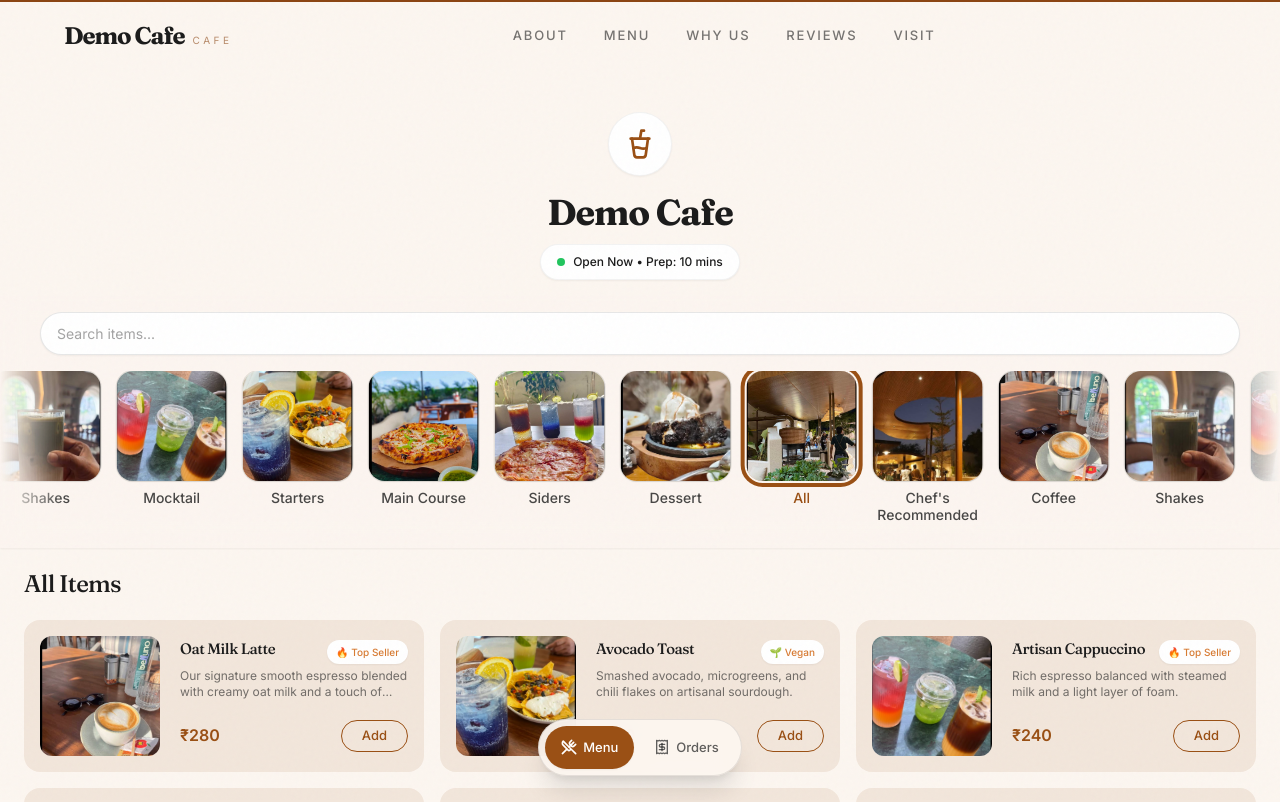
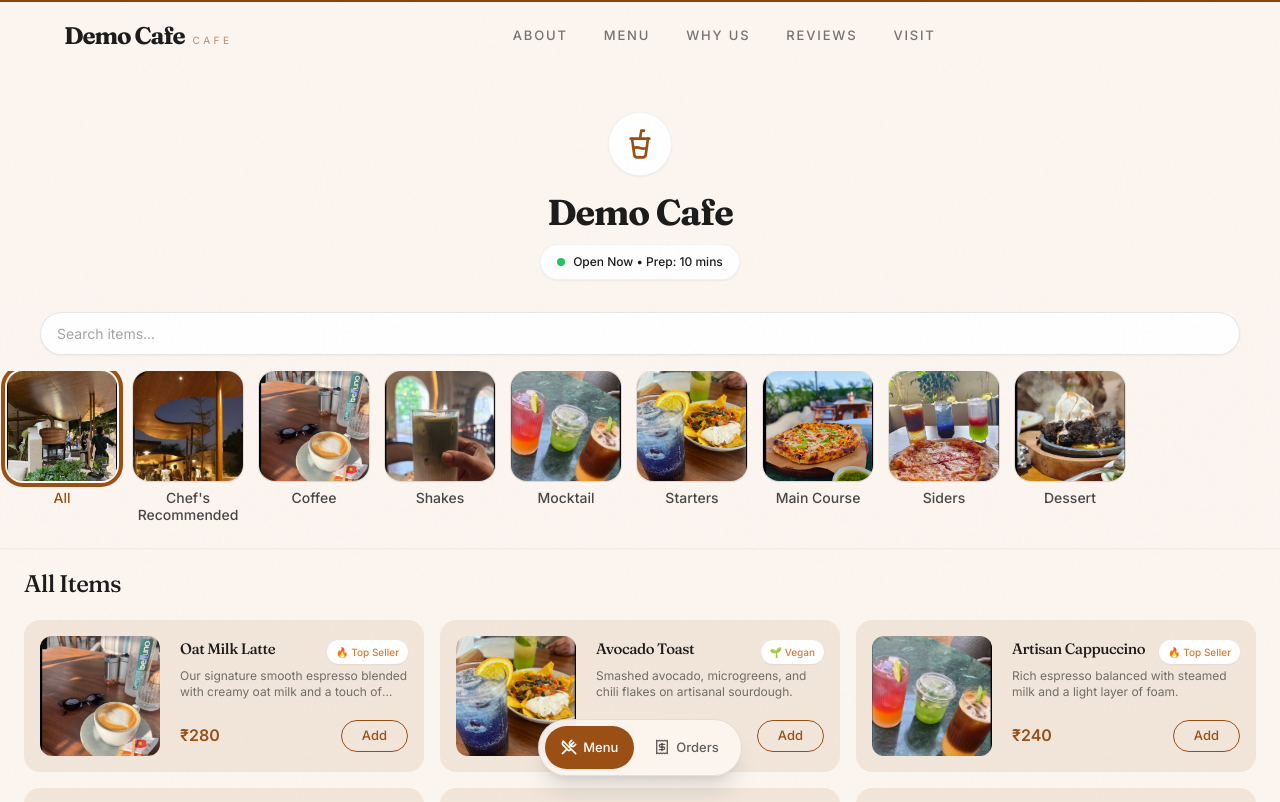
Before and after one commit to KenilPatel-30/DemoWebsite, a Next.js app: page /order in a window 1280 px wide. Shown: the top 802 px of the page. Built offline with nearby package versions, Linux system fonts and the light colour scheme.

Commit message:
Implement JS auto-pan to move categories without duplicates

```diff
--- a/components/order/OrderMenu.tsx
+++ b/components/order/OrderMenu.tsx
@@ -25,6 +25,67 @@ export default function OrderMenu() {
   const { setCurrentView, setActiveItem, cart, updateQuantity, addToCart } = useOrder();
   const [activeCategory, setActiveCategory] = useState("All");
   const [searchQuery, setSearchQuery] = useState("");
+  const containerRef = useRef<HTMLDivElement>(null);
+  const trackRef = useRef<HTMLDivElement>(null);
+
+  useEffect(() => {
+    const container = containerRef.current;
+    const track = trackRef.current;
+    if (!container || !track) return;
+
+    let animationFrameId: number;
+    let position = 0;
+    let direction = -1; // start by moving left
+    let lastTime = performance.now();
+
+    const scroll = (time: number) => {
+      const deltaTime = time - lastTime;
+      lastTime = time;
+
+      const speed = 0.05 * deltaTime;
+      const trackWidth = track.scrollWidth;
+      const containerWidth = container.clientWidth;
+
+      // Calculate max translation (if track is wider than container, it's negative)
+      const maxTranslate = Math.min(0, containerWidth - trackWidth);
+
+      // If it fully fits on screen, just do a gentle +/- 30px pan to satisfy the "keep moving" request
+      if (maxTranslate === 0) {
+        if (position <= -30) direction = 1;
+        else if (position >= 30) direction = -1;
+      } else {
+        // Normal bouncing across the overflow
+        if (position <= maxTranslate) direction = 1;
+        else if (position >= 0) direction = -1;
+      }
+
+      position += speed * direction;
+      track.style.transform = `translateX(${position}px)`;
+
+      animationFrameId = requestAnimationFrame(scroll);
+    };
+
+    const handleInteractionStart = () => cancelAnimationFrame(animationFrameId);
+    const handleInteractionEnd = () => {
+      lastTime = performance.now();
+      animationFrameId = requestAnimationFrame(scroll);
+    };
+
+    container.addEventListener("mouseenter", handleInteractionStart);
+    container.addEventListener("mouseleave", handleInteractionEnd);
+    container.addEventListener("touchstart", handleInteractionStart, { passive: true });
+    container.addEventListener("touchend", handleInteractionEnd);
+
+    animationFrameId = requestAnimationFrame(scroll);
+
+    return () => {
+      cancelAnimationFrame(animationFrameId);
+      container.removeEventListener("mouseenter", handleInteractionStart);
+      container.removeEventListener("mouseleave", handleInteractionEnd);
+      container.removeEventListener("touchstart", handleInteractionStart);
+      container.removeEventListener("touchend", handleInteractionEnd);
+    };
+  }, []);
 
   const filteredMenu = ORDER_MENU.filter(item => {
     const matchesCategory = activeCategory === "All" || item.category === activeCategory;
@@ -60,16 +121,16 @@ export default function OrderMenu() {
           />
         </div>
 
-        {/* Category Marquee */}
+        {/* Category Row */}
         <div
-          className="w-full overflow-hidden pb-4 mt-2"
-          style={{
-            maskImage: "linear-gradient(to right, transparent, black 5%, black 95%, transparent)",
-            WebkitMaskImage: "linear-gradient(to right, transparent, black 5%, black 95%, transparent)"
-          }}
+          ref={containerRef}
+          className="w-full overflow-hidden pb-4 mt-2 px-6"
         >
-          <div className="flex gap-4 w-max animate-marquee hover:[animation-play-state:paused]">
-            {[...ORDER_CATEGORIES, ...ORDER_CATEGORIES, ...ORDER_CATEGORIES].map((cat, i) => (
+          <div
+            ref={trackRef}
+            className="flex gap-4 w-max"
+          >
+            {ORDER_CATEGORIES.map((cat, i) => (
               <div
                 key={`${cat}-${i}`}
                 onClick={() => setActiveCategory(cat)}
```
